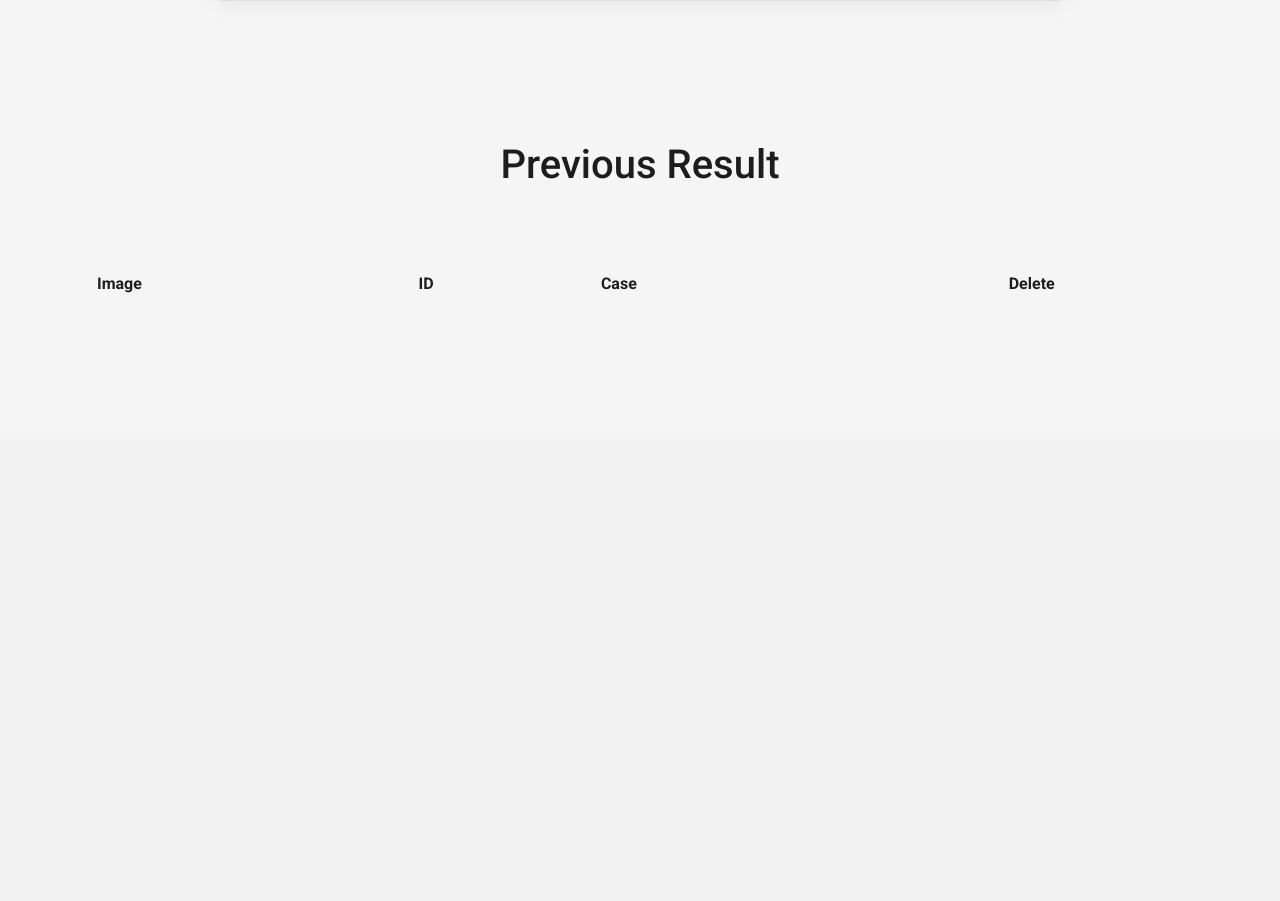
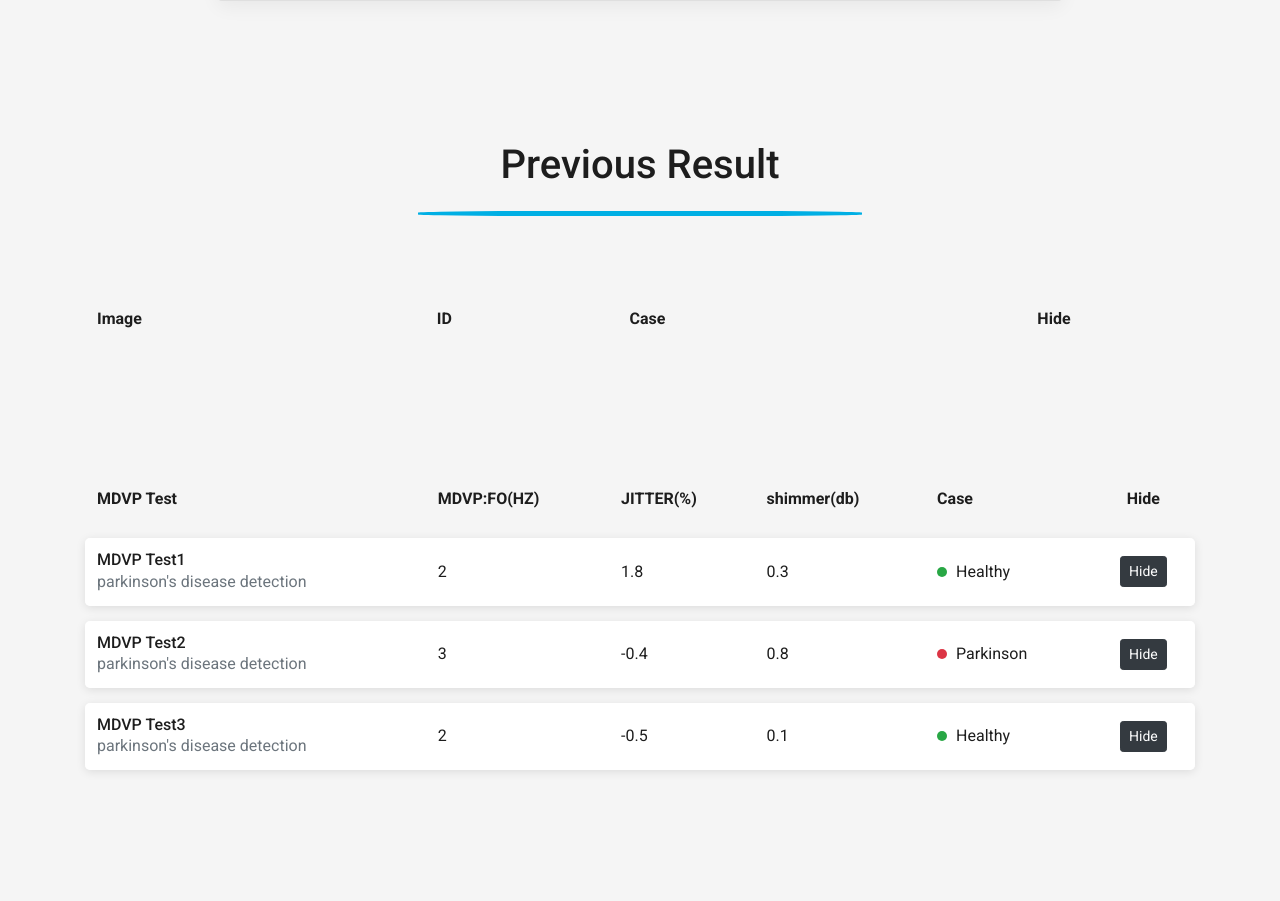
Before and after one commit to Abdallahosama55/Parkinson-s_disease_graduation_project, a Flask app: page /profile in a window 1280 px wide. Shown: the part 630-1531 px from the top of the page. Before the commit the page ends 923 px from the top, so only its background shows below. Run offline with Flask 3, Linux system fonts and the light colour scheme; a user stored in the database is signed in; lists and menus that the app fills with data are empty; parts of the project's set-up code (start-up, migrations or seed data) failed here and were passed over; some libraries are stand-ins or nearby versions; some web fonts are replaced.

Commit message:
very important read comment
please -------
very very important
to run and no error
install  pip install scikit-learn==1.2.2

```diff
--- a/app.py
+++ b/app.py
@@ -10,7 +10,6 @@ from PIL import Image
 import base64
 import numpy as np
 import joblib
-
 import pandas as pd
 import numpy as np
 from xgboost import XGBClassifier
@@ -283,48 +282,64 @@ def profile():
 
 ###############voice test Deployment##############################################################################
 # Load the trained model and any required preprocessing steps
+import joblib
+from sklearn.preprocessing import MinMaxScaler
+from sklearn.decomposition import PCA
+from imblearn.over_sampling import RandomOverSampler
+import pandas as pd
+import numpy as np
 
 # Load the saved objects
-ros = joblib.load('ros.joblib')
-sc = joblib.load('scaler.joblib')
-pca = joblib.load('pca.joblib')
-model = joblib.load('model.pkl')
+# Load the trained model and any required preprocessing steps
+model = joblib.load("model.pkl")
+scaler = joblib.load("scaler.joblib")
+pca=joblib.load("pca.joblib")
+
 @app.route("/predict_voice", methods=["POST"])
 def predict():
     # Get the input data from the form
-    MDVP_FO= request.form["MDVP_FO"]
-    MDVP_FHI= request.form["MDVP_FHI"]
-    MDVP_FLO = request.form["MDVP_FLO"]
-    MDVP_JITTER= request.form["MDVP_JITTER"]
-    MDVP_JITTER_precent= request.form["MDVP_JITTER_precent"]
-    MDVP_RAP= request.form["MDVP_RAP"]
-    MDVP_PPQ= request.form["MDVP_PPQ"]
-    jitter_DDP=request.form["jitter_DDP"]
-    MDVP_shimmer= request.form["MDVP_shimmer"]
-    MDVP_shimmer_db =request.form["MDVP_shimmer_db"]
-    shimmer_APQ3= request.form["shimmer_APQ3"]
-    shimmer_APQ5= request.form["shimmer_APQ5"]
-    shimmer_APQ11=request.form["shimmer_APQ11"]
-    shimmer_DDA= request.form["shimmer_DDA"]
-    shimmer_NHR= request.form["shimmer_NHR"]
-    HNR= request.form["HNR"]
-    RBDE =request.form["RBDE"]
-    DFA= request.form["DFA"]
-    Spread1= request.form["Spread1"]
-    Spread2 = request.form["Spread2"]
-    D2= request.form["D2"]
-    PPE= request.form["PPE"]
+    MDVP_FO= float(request.form["MDVP_FO"])
+    MDVP_FHI= float(request.form["MDVP_FHI"])
+    MDVP_FLO = float(request.form["MDVP_FLO"])
+    MDVP_JITTER= float(request.form["MDVP_JITTER"])
+    MDVP_JITTER_precent= float(request.form["MDVP_JITTER_precent"])
+    MDVP_RAP= float(request.form["MDVP_RAP"])
+    MDVP_PPQ= float(request.form["MDVP_PPQ"])
+    jitter_DDP=float(request.form["jitter_DDP"])
+    MDVP_shimmer= float(request.form["MDVP_shimmer"])
+    MDVP_shimmer_db =float(request.form["MDVP_shimmer_db"])
+    shimmer_APQ3= float(request.form["shimmer_APQ3"])
+    shimmer_APQ5= float(request.form["shimmer_APQ5"])
+    shimmer_APQ11=float(request.form["shimmer_APQ11"])
+    shimmer_DDA= float(request.form["shimmer_DDA"])
+    shimmer_NHR= float(request.form["shimmer_NHR"])
+    HNR= float(request.form["HNR"])
+    RBDE =float(request.form["RBDE"])
+    DFA= float(request.form["DFA"])
+    Spread1= float(request.form["Spread1"])
+    Spread2 = float(request.form["Spread2"])
+    D2= float(request.form["D2"])
+    PPE= float(request.form["PPE"])
 
     # Preprocess the input data using the same steps as during training
     input_data = np.array([[MDVP_FO, MDVP_FHI, MDVP_FLO, MDVP_JITTER, MDVP_JITTER_precent,MDVP_RAP,MDVP_PPQ,jitter_DDP,MDVP_shimmer,MDVP_shimmer_db,shimmer_APQ3,shimmer_APQ5,shimmer_APQ11,shimmer_DDA,shimmer_NHR,HNR,RBDE,DFA,Spread1,Spread2,D2,PPE]])
-    x_resampled, _ = ros.fit_resample(input_data, np.ones(input_data.shape[0]))
-    x_scaled = scaler.fit_transform(x_resampled)
-    x_pca = pca.fit_transform(x_scaled)
+
+    x_scaled = scaler.transform(input_data)
+
+
+    x_pca = pca.transform(X=x_scaled)
 
     # Use the trained model to make predictions on the preprocessed input data
-    prediction2 = model.predict(x_pca)[0]
+    prediction2 =model.predict(x_pca)
+
+    # Convert the prediction to a string and return it
+    if prediction2[0] == 1:
+        return render_template('test2.html', prediction2='Parkinson\'s disease')
+    else:
+        return render_template('test2.html', prediction2='no Parkinson\'s disease')
+
 
     # Convert the prediction to a JSON object and return it
-    return render_template("test2.html",prediction2=prediction2)
+
 if __name__ == '__main__':
     app.run(debug=True)
--- a/static/css/profile.css
+++ b/static/css/profile.css
@@ -4,7 +4,16 @@ body {
 	font-family: "Roboto", sans-serif;
 	color: rgb(29, 29, 29);
 }
-
+hr{
+height:5px;
+	width:40%;
+	text-align: center;
+	background-color:#00afe4;
+	margin-top:2%;margin-left:30%;
+	border-color:none;
+	border:none;
+	border-radius:30%;
+}
 .main-content {
 	padding-top: 100px;
 	padding-bottom: 100px;
@@ -149,3 +158,6 @@ body {
 .custom-card {
   margin-top: 10%;
 }
+.container2{
+	margin-top:8%;
+}
--- a/static/js/functions.js
+++ b/static/js/functions.js
@@ -133,7 +133,10 @@ document.getElementById("signup").style.display="none"
 document.getElementById("container-about").style.display="none"
 
 }
-
+function btn_del(count) {
+    var row = document.getElementById('row-' + count);
+    row.parentNode.removeChild(row);
+}
 function clicking_close_in(){
 
     document.getElementById("signin").style.display="none"
--- a/templates/profile.html
+++ b/templates/profile.html
@@ -56,6 +56,7 @@
 	<section class="main-content">
 		<div class="container">
 			<h1 class="text-center">Previous Result</h1>
+			<hr>
 			<br>
 			<br>
 
@@ -67,14 +68,16 @@
 						<th>Case</th>
 
 
-						<th>Delete</th>
+						<th>Hide</th>
 
 					</tr>
 				</thead>
 				<tbody>
 					{% set count = namespace(value=1) %}
+					{% set c = namespace(value=1) %}
 					{% for res in results %}
-					<tr>
+					<tr id="row-{{c.value}}">
+
 						<td>
 							<div class="user-info">
 								<div class="user-info__img">
@@ -98,88 +101,122 @@
 						</td>
 
 						<td>
-							<button class="btn btn-dark btn-sm"  >Delete</button>
+							<button class="btn btn-dark btn-sm btn-del"  onclick="btn_del({{c.value}})"  >Hide</button>
 						</td>
 
 					</tr>
 					{% endfor %}
-					<!-- <tr>
+
+				</tbody>
+			</table>
+		</div>
+
+<div class="container container2">
+		<table class="table">
+				<thead>
+					<tr>
+						<th>MDVP Test</th>
+						<th>MDVP:FO(HZ)</th>
+						<th>JITTER(%)</th>
+                        <th>shimmer(db)</th>
+
+                         <th>Case</th>
+						<th>Hide</th>
+
+					</tr>
+				</thead>
+			<tbody>
+			 <tr>
 						<td>
 							<div class="user-info">
-								<div class="user-info__img">
-									<img src="/static/madia/2.jpg" alt="User Img">
-								</div>
+
 								<div class="user-info__basic">
-									<h5 class="mb-0">Image test</h5>
+									<h6 class="mb-0">MDVP Test1</h6>
 									<p class="text-muted mb-0">parkinson's disease detection</p>
 								</div>
 							</div>
 						</td>
 						<td>2</td>
 						<td>
-							<span class="active-circle bg-danger"></span> healthy
+							<span >1.8</span>
+						</td>
+				 	<td>
+							<span>0.3</span>
 						</td>
 
 
                            <td>
-							<button class="btn btn-dark btn-sm">Delete</button>
+							<span class="active-circle bg-success"></span> Healthy
+						</td>
+
+						<td>
+							<button class="btn btn-dark btn-sm">Hide</button>
 						</td>
 
 					</tr>
 				<tr>
 						<td>
 							<div class="user-info">
-								<div class="user-info__img">
-									<img src="/static/madia/1.jpg" alt="test Img">
-								</div>
+
 								<div class="user-info__basic">
-									<h5 class="mb-0">Image Test</h5>
+									<h6 class="mb-0">MDVP Test2</h6>
 									<p class="text-muted mb-0">parkinson's disease detection</p>
 								</div>
 							</div>
 						</td>
+						<td>3</td>
 						<td>
-							3
+							<span >-0.4</span>
+						</td>
+				 	<td>
+							<span>0.8</span>
+						</td>
+
+
+                           <td>
+							<span class="active-circle bg-danger"></span> Parkinson
 						</td>
 
 						<td>
-							<span class="active-circle bg-success"></span> parkinson
-						</td>
-
-						<td>
-							<button class="btn btn-dark btn-sm">Delete</button>
+							<button class="btn btn-dark btn-sm">Hide</button>
 						</td>
 
 					</tr>
 					<tr>
 						<td>
 							<div class="user-info">
-								<div class="user-info__img">
-									<img src="/static/madia/4.jpg" alt="User Img">
-								</div>
+
 								<div class="user-info__basic">
-									<h5 class="mb-0">Image test</h5>
+									<h6 class="mb-0">MDVP Test3</h6>
 									<p class="text-muted mb-0">parkinson's disease detection</p>
 								</div>
 							</div>
 						</td>
-						<td>4</td>
+						<td>2</td>
 						<td>
-							<span class="active-circle bg-danger"></span> parkinson
+							<span >-0.5</span>
+						</td>
+				 	<td>
+							<span>0.1</span>
+						</td>
+
+
+                           <td>
+							<span class="active-circle bg-success"></span> Healthy
 						</td>
 
 						<td>
-							<button class="btn btn-dark btn-sm">Delete</button>
+							<button class="btn btn-dark btn-sm">Hide</button>
 						</td>
 
-					</tr> -->
+					</tr>
 			</tbody>
 		</table>
 </div>
 	</section>
 
 
-
+ <script src="/static/js/functions.js"></script>
 	<script src="https://code.jquery.com/jquery-3.2.1.slim.min.js"></script>
 	<script src="https://cdnjs.cloudflare.com/ajax/libs/popper.js/1.12.9/umd/popper.min.js"></script>
 	<script src="https://maxcdn.bootstrapcdn.com/bootstrap/4.0.0/js/bootstrap.min.js"></script>
--- a/templates/test2.html
+++ b/templates/test2.html
@@ -104,7 +104,7 @@
 </div>
 </form>
 
-      <h1>{{prediction2}}</h1>
+      <h1 style="color: red">{{prediction2}}</h1>
 </section>
 </section>
 
```
Lines whose indentation alone changed are shown as unchanged.
